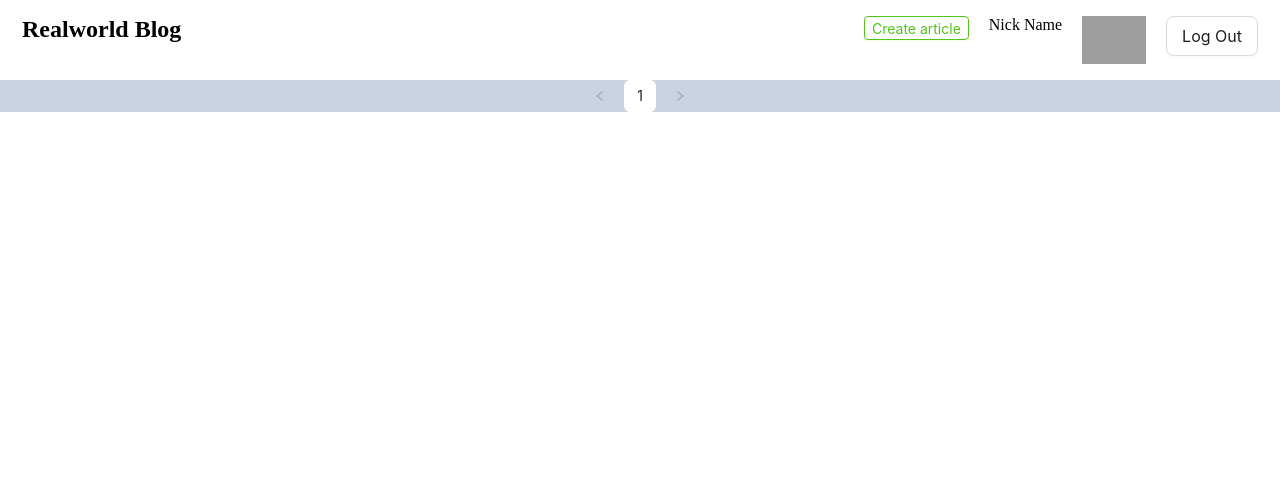
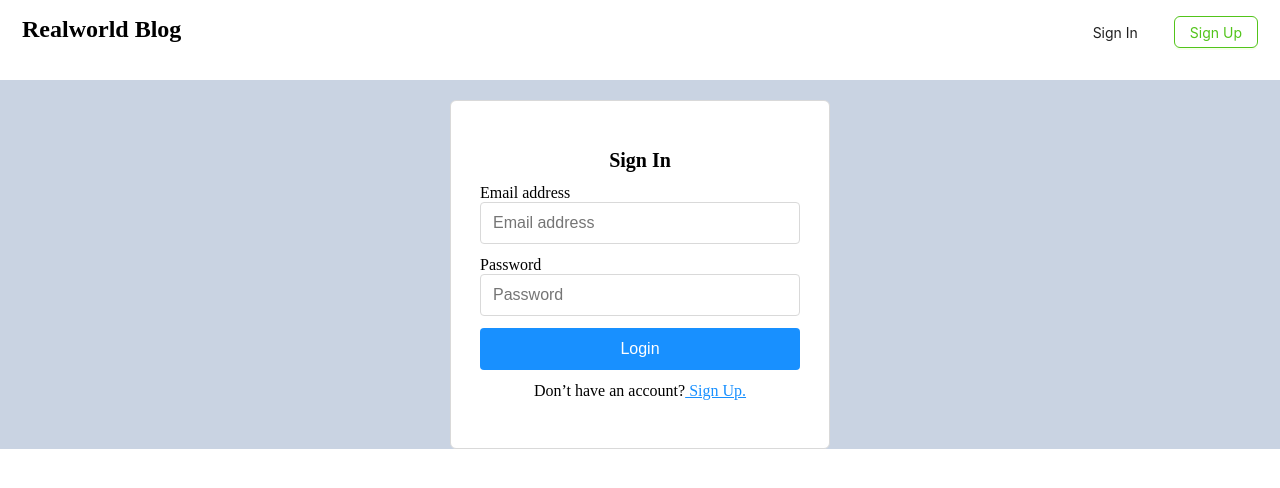
Before and after one commit to Makhonya11/blog-platform, a React (Vite) app: page /sign-in in a window 1280 px wide. Shown: the top 488 px of the page. Built offline with nearby package versions, Linux system fonts and the light colour scheme; grey boxes are pictures that could not be loaded.

Commit message:
add login p

```diff
--- a/src/components/App/App.jsx
+++ b/src/components/App/App.jsx
@@ -3,26 +3,39 @@ import Header from '../Header/Header'
 import ArticleList from '../ArticleList/ArticleList'
 import PagePagination from '../Pagination/Pagination'
 import Article from '../Article/Article'
-
+import SignIn from '../SignIn/SignIn'
+import SignUp from '../SignUp/SignUp'
+import EditProfile from '../EditProfile/EditProfile'
 
 import './App.css'
 
 function App() {
-
-
   return (
     <div className="body">
-      <Header/>
+      <Header />
       <main>
         <Routes>
-          <Route path='/' element={<ArticleList/>}/>
-          <Route path='/articles' element={<ArticleList/>}/>
-          <Route path='/articles/s' element={<Article/>}/>
-
+          <Route path="/" element={
+             <>
+             <ArticleList />
+             <PagePagination />
+           </>
+            } />
+          <Route
+            path="/articles"
+            element={
+              <>
+                <ArticleList />
+                <PagePagination />
+              </>
+            }
+          />
+          <Route path="/sign-in" element={<SignIn />} />
+          <Route path="/sign-up" element={<SignUp />} />
+          <Route path="/profile" element={<EditProfile />} />
+          <Route path="/articles/:slug" element={<Article />} />
         </Routes>
-
       </main>
-      <PagePagination/>
     </div>
   )
 }
--- a/src/components/ArticlePreview/ArticlePreview.jsx
+++ b/src/components/ArticlePreview/ArticlePreview.jsx
@@ -8,7 +8,7 @@ import { format } from 'date-fns'
 
 import styles from './ArticlePreview.module.scss'
 
-const ArticlePreview = ({ article: {slug, tagList, author, title, updatedAt, description, favoritesCount } }) => {
+const ArticlePreview = ({ article: { slug, tagList, author, title, updatedAt, description, favoritesCount } }) => {
   const updateDate = format(updatedAt, 'MMMM d, yyyy')
   const dispatch = useDispatch()
   let tagCounter = 1
@@ -18,10 +18,11 @@ const ArticlePreview = ({ article: {slug, tagList, author, title, updatedAt, des
     <li className={styles.article}>
       <div className={styles.title}>
         <h2
-        onClick={async () => {
-          await dispatch(fetchArticle(slug))
-          navigate('/articles/s')
-        } }>
+          onClick={async () => {
+            await dispatch(fetchArticle(slug))
+            navigate(`/articles/${slug}`)
+          }}
+        >
           {title}
         </h2>
 
@@ -30,9 +31,7 @@ const ArticlePreview = ({ article: {slug, tagList, author, title, updatedAt, des
       </div>
       <div className={styles.tags}>
         {tagList.map((tag) => (
-          <Tag key={tagCounter++}>
-            {tag}
-          </Tag>
+          <Tag key={tagCounter++}>{tag}</Tag>
         ))}
       </div>
       <p className={styles.overview}>{description}</p>
@@ -47,5 +46,4 @@ const ArticlePreview = ({ article: {slug, tagList, author, title, updatedAt, des
   )
 }
 
-
 export default ArticlePreview
--- a/src/components/Header/Header.jsx
+++ b/src/components/Header/Header.jsx
@@ -1,15 +1,21 @@
-import { Button } from "antd"
+import { Button } from 'antd'
+import { useNavigate } from 'react-router'
+import { useSelector } from 'react-redux'
 import styles from './Header.module.scss'
 
 const Header = () => {
-    const LoggedIn = true
-  if (!LoggedIn)
+  const loggedIn = useSelector((state) => state.user.isLogged)
+  const userName = useSelector((state) => state.user.currentUser.username)
+  const navigate = useNavigate()
+  if (!loggedIn)
     return (
       <div className={styles.header}>
         <h2>Realworld Blog</h2>
         <div className="signIn">
-          <Button ghost='true' variant="text" color="black">Sign In</Button>
-          <Button variant="outlined" color="green" className={styles.button}>
+          <Button ghost="true" variant="text" color="black" onClick={() => navigate('/sign-in')}>
+            Sign In
+          </Button>
+          <Button variant="outlined" color="green" className={styles.button} onClick={() => navigate('/sign-up')}>
             Sign Up
           </Button>
         </div>
@@ -23,7 +29,7 @@ const Header = () => {
           Create article
         </Button>
         <div className="profile">
-          <span>Nick Name</span>
+          <span>{userName}</span>
           <img
             className="avatar"
             src="https://encrypted-tbn0.gstatic.com/images?q=tbn:ANd9GcRS-m1KzF62VzCpv2H9zErVDRkq8izPa0o1Zg&s"
--- a/src/components/Pagination/Pagination.jsx
+++ b/src/components/Pagination/Pagination.jsx
@@ -1,25 +1,28 @@
-import { Pagination } from "antd"
-import { fetchArticles } from "../../store/ArticlesSlice"
-import { useDispatch,useSelector } from "react-redux"
+import { Pagination } from 'antd'
+import { fetchArticles } from '../../store/ArticlesSlice'
+import { useDispatch, useSelector } from 'react-redux'
 import styles from './Pagination.module.scss'
 
 const PagePagination = () => {
-const dispatch = useDispatch()
-const totalCount = useSelector((state) => state.articles.total)
-const isLoading = useSelector((state) => state.articles.isLoading)
-const currentArticle = useSelector((state) => state.articles.currentArticle)
+  const dispatch = useDispatch()
+  const totalCount = useSelector((state) => state.articles.total)
+  const isLoading = useSelector((state) => state.articles.isLoading)
+  const currentArticle = useSelector((state) => state.articles.currentArticle)
 
-if(currentArticle === null)
   return (
-      <Pagination className={styles.pagination} disabled={isLoading} pageSize={5} total={totalCount} align="center" showSizeChanger={false}
+    <Pagination
+      className={styles.pagination}
+      disabled={isLoading}
+      pageSize={5}
+      total={totalCount}
+      align="center"
+      showSizeChanger={false}
       onChange={(page) => {
-        dispatch(fetchArticles((page*5)-5))
+        dispatch(fetchArticles(page * 5 - 5))
         window.scrollTo(0, 0)
-      }
-      }/>
-   )
-   return
-
+      }}
+    />
+  )
 }
 
 export default PagePagination
--- a/src/components/SignIn/SignIn.jsx
+++ b/src/components/SignIn/SignIn.jsx
@@ -1,20 +1,48 @@
 import styles from './SignIn.module.scss'
+import { useNavigate } from 'react-router'
+import { useDispatch, useSelector } from 'react-redux'
+import { loginUser } from '../../store/UserSlice'
 
 const SignIn = () => {
+  const navigate = useNavigate()
+  const dispatch = useDispatch()
+  const authToken = useSelector((state) => state.user.currentUser.token)
+  const getFormData = (e) => {
+    const formData = new FormData(e.target)
+    return {
+      user: {
+        email: formData.get('email'),
+        password: formData.get('password'),
+      }
+    }
+  }
   return (
     <div className={styles.signIn}>
       <h3>Sign In</h3>
-      <form action="/submit" method="post">
+      <form action="/submit" method="post"
+      onSubmit={async(e) => {
+        e.preventDefault()
+        await dispatch(loginUser(getFormData(e)))
+        localStorage.setItem('authToken', authToken)
+        navigate('/')
+      }}
+      >
         <label htmlFor="email">Email address</label>
         <input type="email" id="email" name="email" placeholder="Email address" />
         <label htmlFor="password">Password</label>
         <input type="password" id="password" name="password" placeholder="Password" />
-        <button type="submit">Create</button>
+        <button type="submit">Login</button>
       </form>
       <p>
         Don’t have an account?
         <span>
-          <a href=""> Sign Up.</a>
+          <a href=""
+          onClick={(e) => {
+            e.preventDefault()
+            navigate('/sign-up')
+          }
+            }
+          > Sign Up.</a>
         </span>
       </p>
     </div>
--- a/src/components/SignIn/SignIn.module.scss
+++ b/src/components/SignIn/SignIn.module.scss
@@ -38,6 +38,7 @@
         width: 320px;
         height: auto;
         font-size: 16px;
+        border-color: transparent;
      }
      a {
         color: rgba(24, 144, 255, 1);
--- a/src/components/SignUp/SignUp.jsx
+++ b/src/components/SignUp/SignUp.jsx
@@ -1,10 +1,33 @@
 import styles from './SignUp.module.scss'
+import { useNavigate } from 'react-router'
+import { useDispatch } from 'react-redux'
+import { registerUser } from '../../store/UserSlice'
 
 const SignUp = () => {
+  const navigate = useNavigate()
+  const dispatch = useDispatch()
+  const getFormData = (e) => {
+    const formData = new FormData(e.target)
+    return {
+      user: {
+        username: formData.get('username'),
+        email: formData.get('email'),
+        password: formData.get('password'),
+      }
+    }
+
+  }
   return (
     <div className={styles.signUp}>
       <h3>Create new account</h3>
-      <form action="/submit" method="post">
+      <form action="/submit" method="post"
+      onSubmit={(e) => {
+        e.preventDefault()
+        dispatch(registerUser(getFormData(e)))
+        navigate('/')
+
+      }}
+      >
         <label htmlFor="username">Username</label>
         <input type="text" id="username" name="username" placeholder="Username" />
         <label htmlFor="email">Email address</label>
@@ -22,7 +45,12 @@ const SignUp = () => {
       <p>
         Already have an account?
         <span>
-          <a href=""> Sign In.</a>
+          <a href=""
+          onClick={(e) => {
+            e.preventDefault()
+            navigate('/sign-in')
+          } }
+          > Sign In.</a>
         </span>
       </p>
     </div>
--- a/src/components/SignUp/SignUp.module.scss
+++ b/src/components/SignUp/SignUp.module.scss
@@ -55,6 +55,7 @@ margin-bottom: 12px;
       width: 320px;
       height: auto;
       font-size: 16px;
+      border-color: transparent;
    }
    a {
       color: rgba(24, 144, 255, 1);
--- /dev/null
+++ b/src/store/UserSlice.js
@@ -0,0 +1,53 @@
+import { createSlice, createAsyncThunk } from '@reduxjs/toolkit'
+import { register, login } from '../utilites/blogAPI'
+
+export const registerUser = createAsyncThunk('user/registerUser', async (data) => {
+  const userData = await register(data)
+  console.log(userData)
+  return userData
+})
+export const loginUser = createAsyncThunk('user/login', async (data) => {
+    const userData = await login(data)
+    console.log(userData)
+    return userData
+  })
+
+const userSlice = createSlice({
+  name: 'user',
+  initialState: {
+    isLogged:false,
+    currentUser: {},
+  },
+  reducers: {
+    logOut: (state) => {
+        state.isLogged = !state.isLogged
+        state.currentUser = {}
+    },
+
+  },
+  extraReducers: (builder) => {
+    builder
+      .addCase(registerUser.fulfilled, (state, action) => {
+        state.currentUser = action.payload
+        state.isLogged = true
+      })
+      .addCase(loginUser.fulfilled, (state, action) => {
+        state.currentUser = action.payload
+        state.isLogged = true
+      })
+      .addMatcher(
+        (action) => action.type.endsWith('/pending'),
+        (state) => {
+          //state.isLoading = true
+        }
+      )
+      .addMatcher(
+        (action) => action.type.endsWith('/rejected'),
+        (state) => {
+          //state.isLoading = true
+        }
+      )
+  },
+})
+export const {logOut} = userSlice.actions
+export const userReducer = userSlice.reducer
--- a/src/store/index.js
+++ b/src/store/index.js
@@ -1,11 +1,12 @@
-import { configureStore } from "@reduxjs/toolkit";
-import { articlesReducer } from "./ArticlesSlice";
+import { configureStore } from '@reduxjs/toolkit'
+import { articlesReducer } from './ArticlesSlice'
+import { userReducer } from './UserSlice'
 
-const store = configureStore ({
-    reducer: {
-        articles:articlesReducer,
-    },
-
+const store = configureStore({
+  reducer: {
+    articles: articlesReducer,
+    user: userReducer,
+  },
 })
 
 export default store
--- a/src/utilites/blogAPI.js
+++ b/src/utilites/blogAPI.js
@@ -2,17 +2,11 @@ import axios from "axios"
 
 const _APIBASE = 'https://blog-platform.kata.academy/api'
 
-const register = async (userData) => {
+export const register = async (userData) => {
   try {
     const response = await axios.post(
-      `_APIBASE/users`,
-      {
-        user: {
-          username: userData.username,
-          email: userData.email,
-          password: userData.password,
-        },
-      },
+      `${_APIBASE}/users`,
+      userData,
       {
         headers: {
           'Content-Type': 'application/json',
@@ -25,16 +19,11 @@ const register = async (userData) => {
   }
 }
 
-const logIn = async (userData) => {
+export const login = async (userData) => {
   try {
     const response = await axios.post(
-      `_APIBASE/users/login`,
-      {
-        user: {
-          email: userData.email,
-          password: userData.password,
-        },
-      },
+      `${_APIBASE}/users/login`,
+      userData,
       {
         headers: {
           'Content-Type': 'application/json',
```
